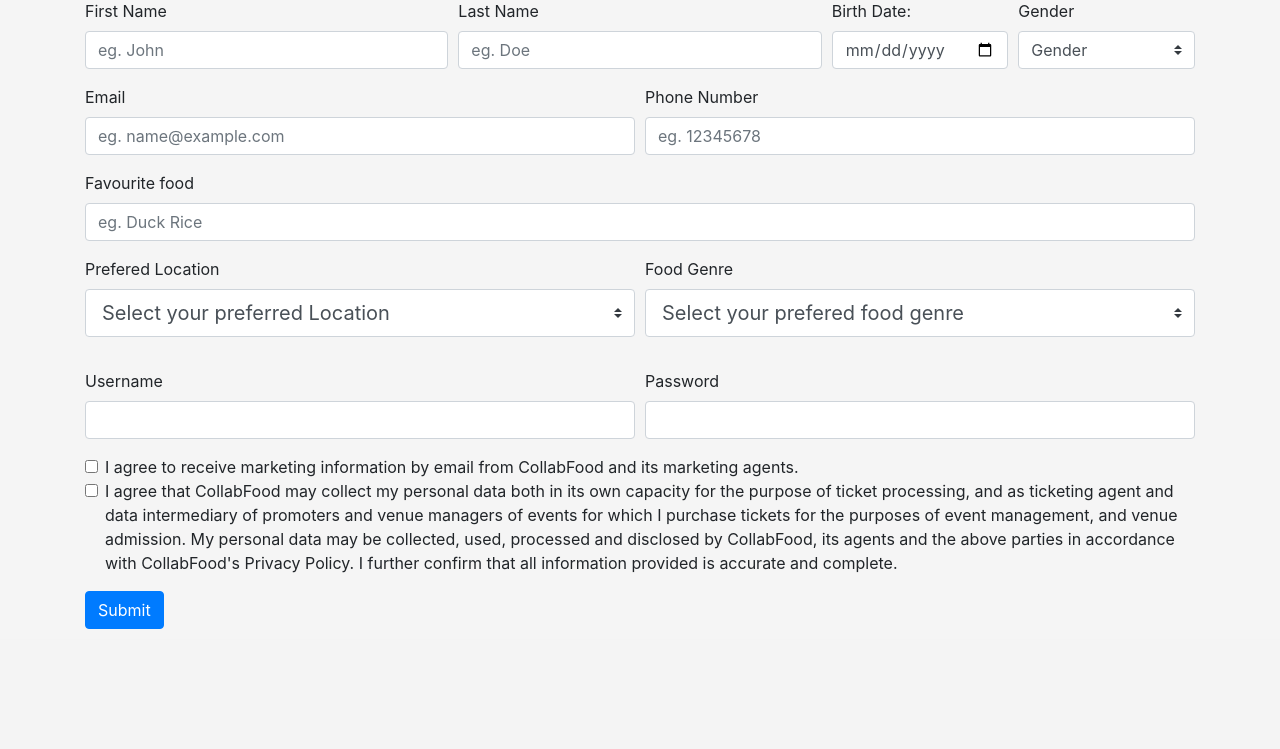
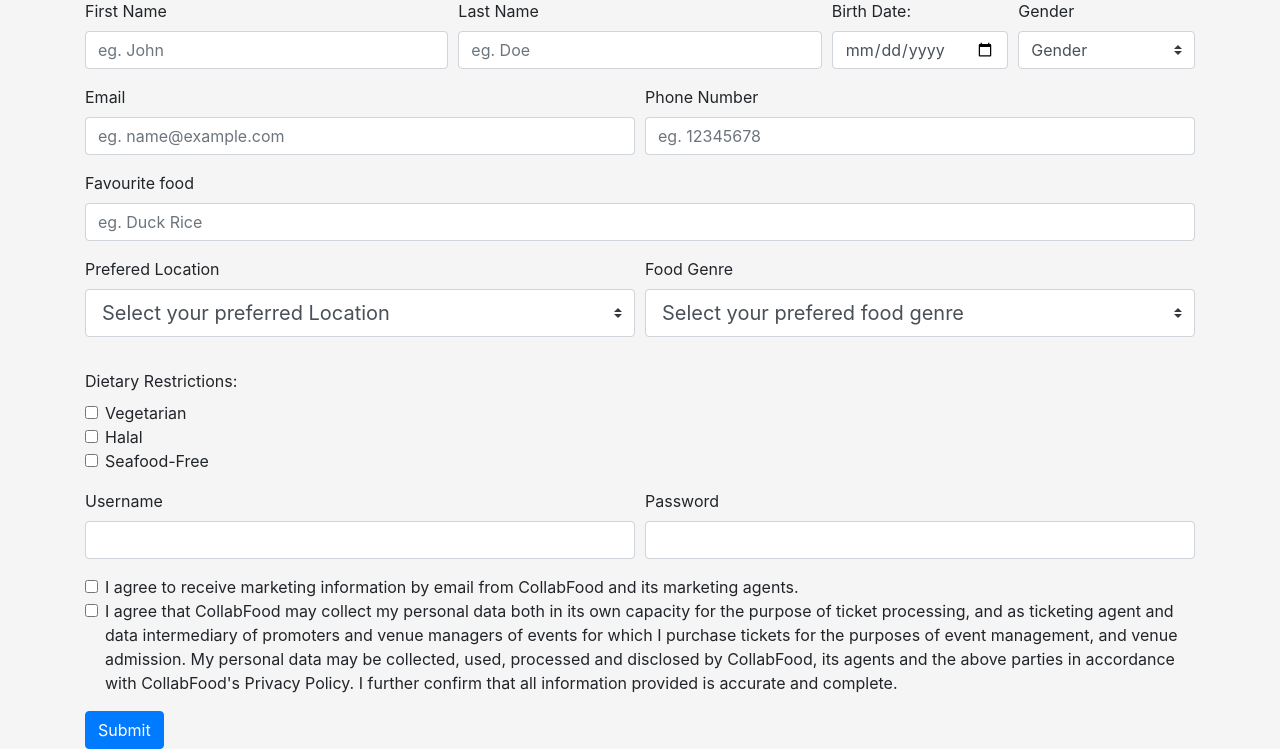
Before and after one commit to zxchen92/FYP, a Django app: page /register/user in a window 1280 px wide. Shown: the part 161-910 px from the top of the page. Before the commit the page ends 790 px from the top, so only its background shows below. Run offline with Django 4.2, Linux system fonts and the light colour scheme; data comes from the database, SQL or seed files in the repository; both versions use the stored data as it was after the commit; some libraries are stand-ins or nearby versions.

Commit message:
[FYP-100]Added dietary option to user

```diff
--- a/Homepage/forms.py
+++ b/Homepage/forms.py
@@ -5,6 +5,27 @@ from django.contrib.auth.forms import UserCreationForm
 
 from .models import FoodCategory,UserProfile,UserType,BusinessProfile,Rating,Food,Promotion
 
+# Define your constants here
+DIETARY_RESTRICTIONS = [
+	('vegetarian', 'Vegetarian'),
+	('halal', 'Halal'),
+	('seafood_free', 'Seafood-Free'),
+]
+location_choices = [
+	('', '---------'),
+	('1', 'North'),
+	('2', 'South'),
+	('3', 'East'),
+	('4', 'West'),
+	('5', 'Central'),
+]
+GENDER_CHOICES = [
+	('', 'Please Choose One'),
+	('M', 'Male'),
+	('F', 'Female'),
+]
+
+# Define your forms here
 class FoodCategoryForm(forms.ModelForm):
 	categoryName = forms.CharField(max_length=30)
 
@@ -25,20 +46,6 @@ class FoodCategoryForm(forms.ModelForm):
 		fields = ["categoryName"]
 
 class UserRegistrationForm(forms.Form):
-	location_choices = [
-		('', '---------'),
-		('1', 'North'),
-		('2', 'South'),
-		('3', 'East'),
-		('4', 'West'),
-		('5', 'Central'),
-	]
-	GENDER_CHOICES = [
-		('', 'Please Choose One'),
-        ('M', 'Male'),
-        ('F', 'Female'),
-    ]
-
 	first_name = forms.CharField(max_length=30)
 	last_name = forms.CharField(max_length=30)
 	birthdate = forms.DateField()
@@ -47,6 +54,7 @@ class UserRegistrationForm(forms.Form):
 	favorite_food = forms.CharField(max_length=30)
 	preferred_location = forms.ChoiceField(choices=location_choices)
 	food_category = forms.ModelChoiceField(queryset=FoodCategory.objects.all())
+	dietary_restrictions = forms.MultipleChoiceField(choices=DIETARY_RESTRICTIONS, widget=forms.CheckboxSelectMultiple())
 	username = forms.CharField(max_length=30)
 	password = forms.CharField(widget=forms.PasswordInput)
 	gender = forms.ChoiceField(choices=GENDER_CHOICES, label='Gender')
@@ -91,7 +99,8 @@ class UserRegistrationForm(forms.Form):
 			favFood=self.cleaned_data['favorite_food'],
 			prefLocation=self.cleaned_data['preferred_location'],
 			foodCategory=self.cleaned_data['food_category'],
-			gender=self.cleaned_data['gender']
+			gender=self.cleaned_data['gender'],
+			dietary_restrictions=self.cleaned_data['dietary_restrictions'],
 		)
 
 		user_type = UserType.objects.create(
@@ -175,13 +184,6 @@ class RatingForm(forms.ModelForm):
         fields = ['user', 'food', 'rating']
 
 class FoodForm(forms.ModelForm):
-	DIETARY_RESTRICTIONS = [
-		('dairy_free', 'Dairy-Free'),
-		('vegetarian', 'Vegetarian'),
-		('halal', 'Halal'),
-		('seafood_free', 'Seafood-Free'),
-	]
-
 	dietary_restrictions = forms.MultipleChoiceField(choices=DIETARY_RESTRICTIONS, widget=forms.CheckboxSelectMultiple())
 
 	class Meta:
@@ -209,5 +211,4 @@ class PromotionForm(forms.ModelForm):
 		if start_date and end_date and end_date < start_date:
 			self.add_error('endDate', 'End date should be later than start date.')
 			# raise forms.ValidationError('End date should be later than start date.')
-
 		return cleaned_data
--- a/Homepage/models.py
+++ b/Homepage/models.py
@@ -5,9 +5,12 @@ from django.contrib.auth.models import User
 from django.core.validators import MinValueValidator, MaxValueValidator
 
 
-
+DIETARY_RESTRICTIONS = [
+	('vegetarian', 'Vegetarian'),
+	('halal', 'Halal'),
+	('seafood_free', 'Seafood-Free'),
+]
 # Create your models here.
-
 class FoodCategory(models.Model):
 	categoryName = models.CharField(max_length=30)
 	adminID = models.IntegerField()
@@ -28,6 +31,7 @@ class UserType(models.Model):
 		return f"{self.user.username}'s type: {self.userType}"
 
 class UserProfile(models.Model):
+	DIETARY_RESTRICTIONS = DIETARY_RESTRICTIONS
 	locations = [
 		('1', 'North'),
 		('2', 'South'),
@@ -45,10 +49,11 @@ class UserProfile(models.Model):
 	favFood = models.CharField(max_length=50)
 	prefLocation = models.CharField(max_length=30, choices=locations)
 	foodCategory = models.ForeignKey(FoodCategory, on_delete=models.CASCADE, related_name='user_food_category')
+	dietary_restrictions = MultiSelectField(choices=DIETARY_RESTRICTIONS, max_choices=3, validators=[MaxValueValidator(3)], null=True, blank=True)
 	gender = models.CharField(max_length=1, choices=GENDER_CHOICES, verbose_name='Gender')
 
 	def __str__(self):
-		return f"{self.user.username}'s profile: birthdate {self.birthdate}, phone {self.phone}, favorite food {self.favFood}, preferred location {self.prefLocation}, food category {self.foodCategory}, gender {self.gender}"
+		return f"{self.user.username}'s profile - birthdate: {self.birthdate}, phone: {self.phone}, favorite food: {self.favFood}, preferred location: {self.prefLocation}, food category: {self.foodCategory}, gender: {self.gender}, dietary restrictions: {self.dietary_restrictions}"
 
 class BusinessProfile(models.Model):
 	user = models.ForeignKey(User, on_delete=models.CASCADE)
@@ -72,11 +77,6 @@ class Rating(models.Model):
 		return f"{self.user.username} - {self.food} - {self.rating}"
 
 class Food(models.Model):
-	DIETARY_RESTRICTIONS = [
-		('vegetarian', 'Vegetarian'),
-		('halal', 'Halal'),
-		('seafood_free', 'Seafood-Free'),
-	]
 	foodName = models.CharField(max_length=50)
 	foodCategory = models.ForeignKey(FoodCategory, on_delete=models.SET_NULL, null=True)
 	categoryName = models.CharField(max_length=30)
--- a/Homepage/templates/registeruser.html
+++ b/Homepage/templates/registeruser.html
@@ -64,6 +64,15 @@
 			</select>
 		</div>
 	</div>
+	<div class="form-group">
+		<label for="dietary_restrictions">Dietary Restrictions:</label>
+		{% for value, label in DIETARY_RESTRICTIONS_OPTIONS %}
+			<div class="form-check">
+				<input class="form-check-input" type="checkbox" name="dietary_restrictions" value="{{ value }}" id="dietary_restrictions_{{ forloop.counter }}" {% if value in dietary_restrictions %}checked{% endif %}>
+				<label class="form-check-label" for="dietary_restrictions_{{ forloop.counter }}">{{ label }}</label>
+			</div>
+		{% endfor %}
+	</div>
 	<div class="form-row">
 		<div class="form-group col-md-6">
 			<label for="username">Username</label>
--- a/Homepage/views.py
+++ b/Homepage/views.py
@@ -6,7 +6,10 @@ from django.contrib.auth import authenticate, login, logout
 from django.contrib.auth.models import User
 from django.contrib.auth.decorators import login_required
 from django.shortcuts import get_object_or_404
+
+from django.db import IntegrityError
 from django.db.models import Count
+
 from .models import Rating, Food
 from .data_insights import data_insights
 from django.utils import timezone
@@ -19,7 +22,6 @@ import tensorflow as tf
 import sklearn
 from sklearn.preprocessing import MinMaxScaler
 
-
 from .food_recommender import get_recommendations
 from .models import FoodCategory,UserProfile,UserType,BusinessProfile,Rating,Food,Promotion
 from .forms import UserRegistrationForm,BusinessRegistrationForm,FoodCategoryForm,RatingForm,UserUpdateForm,BusinessUpdateForm,PromotionForm
@@ -28,17 +30,23 @@ from .forms import UserRegistrationForm,BusinessRegistrationForm,FoodCategoryFor
 import sys
 
 location_options = [
-        ('1', 'North'),
-		('2', 'South'),
-		('3', 'East'),
-		('4', 'West'),
-		('5', 'Central'),
-    ]
+	('1', 'North'),
+	('2', 'South'),
+	('3', 'East'),
+	('4', 'West'),
+	('5', 'Central'),
+]
 
 gender_options = [
-        ('M', 'Male'),
-        ('F', 'Female'),
-    ]
+	('M', 'Male'),
+	('F', 'Female'),
+]
+
+DIETARY_RESTRICTIONS_OPTIONS = [
+	('vegetarian', 'Vegetarian'),
+	('halal', 'Halal'),
+	('seafood_free', 'Seafood-Free'),
+]
 
 def landing(request):
 	context = {}
@@ -89,7 +97,16 @@ def user_profile(request):
 		context = {'user_type':user_type}
 		if user_type.userType == 'user':
 			user_profile = UserProfile.objects.get(user=request.user)
-			context = {'foodCategory':foodCategory, 'user_type':user_type, 'user_profile':user_profile, 'location_options': location_options, 'gender_options':gender_options}
+			dietary_restrictions = [dict(UserProfile.DIETARY_RESTRICTIONS)[value] for value in user_profile.dietary_restrictions]
+			context = {
+				'foodCategory':foodCategory,
+				'user_type':user_type,
+				'user_profile':user_profile,
+				'location_options': location_options,
+				'gender_options':gender_options,
+				'DIETARY_RESTRICTIONS_OPTIONS':DIETARY_RESTRICTIONS_OPTIONS,
+				'dietary_restrictions':dietary_restrictions,
+			}
 		if user_type.userType == 'business':
 			business_profile = BusinessProfile.objects.get(user=request.user)
 			context = {'foodCategory':foodCategory, 'user_type':user_type, 'business_profile':business_profile}
@@ -107,32 +124,39 @@ def register_user(request):
 	if request.method == 'POST':
 		print("Form errors: ", form.errors, flush=True)
 		if form.is_valid():
-			user, user_profile, user_type = form.save(commit=False)
+			try:
+				user, user_profile, user_type = form.save(commit=False)
 
-			user.first_name = request.POST.get('first_name')
-			user.last_name = request.POST.get('last_name')
-			user.email = request.POST.get('email')
-			user.username = request.POST.get('username')
-			user.password = request.POST.get('password')
+				user.first_name = request.POST.get('first_name')
+				user.last_name = request.POST.get('last_name')
+				user.email = request.POST.get('email')
+				user.username = request.POST.get('username')
+				user.password = request.POST.get('password')
 
-			user_profile.birthdate_str = request.POST.get('birthdate')
-			user_profile.gender = request.POST.get('gender')
-			user_profile.phone = request.POST.get('phone')
-			user_profile.favorite_food = request.POST.get('favorite_food')
-			user_profile.preferred_location = request.POST.get('preferred_location')
-			user_profile.food_category_id = request.POST.get('food_category')
+				user_profile.birthdate_str = request.POST.get('birthdate')
+				user_profile.gender = request.POST.get('gender')
+				user_profile.phone = request.POST.get('phone')
+				user_profile.favorite_food = request.POST.get('favorite_food')
+				user_profile.preferred_location = request.POST.get('preferred_location')
+				user_profile.food_category_id = request.POST.get('food_category')
+				user_profile.dietary_restrictions = request.POST.getlist('dietary_restrictions')
 
-			user.save()
-			user_profile.user = user
-			user_profile.save()
-			user_type.user = user
-			user_type.save()
+				user.save()
+				user_profile.user = user
+				user_profile.save()
+				user_type.user = user
+				user_type.save()
 
-			if user is not None:
-				login(request, user)
-				messages.success(request, ('User registered!'))
-				user_type = get_object_or_404(UserType, user=user)
-				return redirect('userhome')
+				if user is not None:
+					login(request, user)
+					messages.success(request, ('User registered!'))
+					user_type = get_object_or_404(UserType, user=user)
+					return redirect('userhome')
+
+			except IntegrityError:
+				# catch the IntegrityError exception raised by trying to create a user with an existing username
+				messages.error(request, 'Username already exists. Please choose a different username.')
+				form.add_error('username', 'Username already exists. Please choose a different username.')
 		else:
 			messages.error(request,('User registration unsuccesful! Please try again!'))
 			form = UserRegistrationForm()
@@ -142,6 +166,7 @@ def register_user(request):
 		'form':form,
 		'location_options':location_options,
 		'gender_options':gender_options,
+		'DIETARY_RESTRICTIONS_OPTIONS':DIETARY_RESTRICTIONS_OPTIONS,
 	}
 	return render(request, 'registeruser.html', context)
 
@@ -455,6 +480,7 @@ def view_user_profile(request, user_id):
 	selected_user_profile  = UserProfile.objects.get(user=selected_user)
 	user_type = UserType.objects.get(user=request.user)
 	foodCategory = FoodCategory.objects.all()
+	dietary_restrictions = [dict(UserProfile.DIETARY_RESTRICTIONS)[value] for value in selected_user_profile.dietary_restrictions]
 	disabled = ''
 	if user_type.userType != "admin":
 		disabled = "disabled"
@@ -466,7 +492,9 @@ def view_user_profile(request, user_id):
 		'selected_user': selected_user,
 		'selected_user_profile': selected_user_profile,
 		'disabled':disabled,
-		}
+		'DIETARY_RESTRICTIONS_OPTIONS':DIETARY_RESTRICTIONS_OPTIONS,
+		'dietary_restrictions':dietary_restrictions,
+	}
 	return render(request, 'viewuserprofile.html', context)
 
 @login_required
@@ -587,6 +615,7 @@ def update_user_profile(request, user_id=None):
 			user_profile.prefLocation = form.cleaned_data['preferred_location']
 			user_profile.foodCategory = form.cleaned_data['food_category']
 			user_profile.gender = form.cleaned_data['gender']
+			user_profile.dietary_restrictions = form.cleaned_data['dietary_restrictions']
 			user_profile.save()
 
 			messages.success(request, 'Profile has been updated successfully.')
@@ -608,6 +637,7 @@ def update_user_profile(request, user_id=None):
 			'food_category': user_to_edit.userprofile.foodCategory,
 			'username': user_to_edit.username,
 			'gender': user_to_edit.userprofile.gender,
+			'dietary_restrictions': user_to_edit.userprofile.dietary_restrictions
 		})
 
 	context = {'form': form, 'is_admin_editing': is_admin_editing}
```
Also changed, not shown: Homepage/templates/userprofile.html (+9 -0 lines), Homepage/templates/viewuserprofile.html (+9 -1 lines), Homepage/migrations/0020_userprofile_dietary_restrictions.py (added), db.sqlite3.
